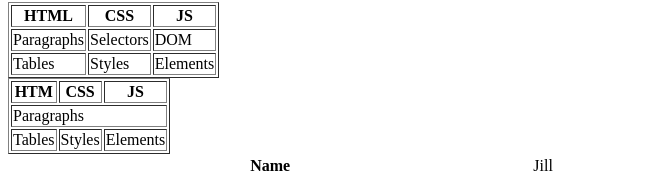
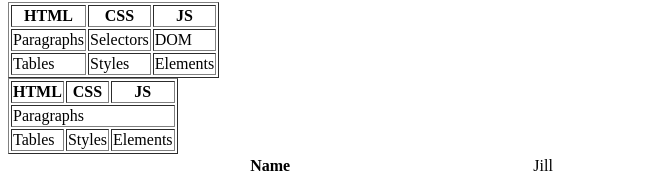
Before and after one commit to Wakz22/htmlproject1, a plain HTML site: page index.html in a window 1280 px wide. Shown: the part 1632-1805 px from the top of the page, without its empty margins (0-650 px from the left). Drawn offline with Linux system fonts and the light colour scheme.

Commit message:
initial  commit

```diff
--- a/index.html
+++ b/index.html
@@ -88,7 +88,7 @@
 
 <table border="1">
     <tr>
-      <th>HTM</th>
+      <th>HTML</th>
       <th>CSS</th>
       <th>JS</th>
     </tr>
```
